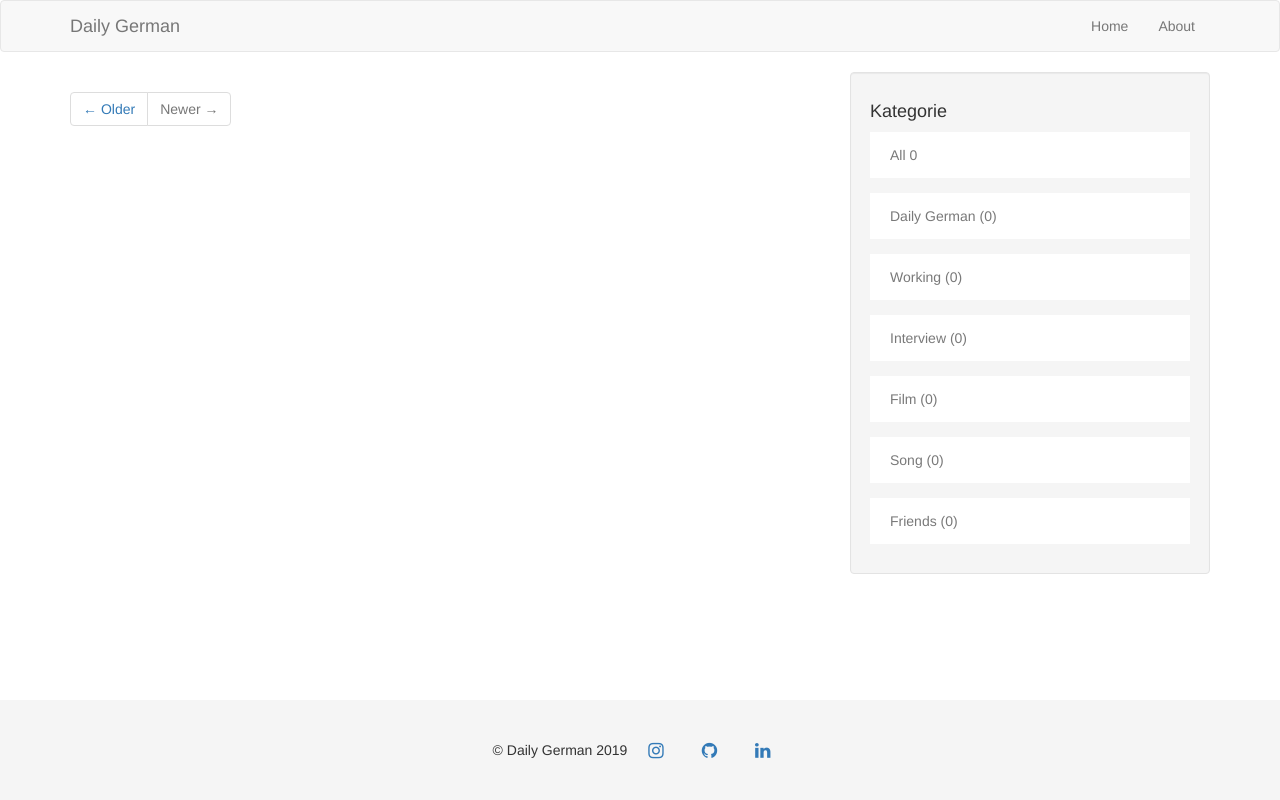
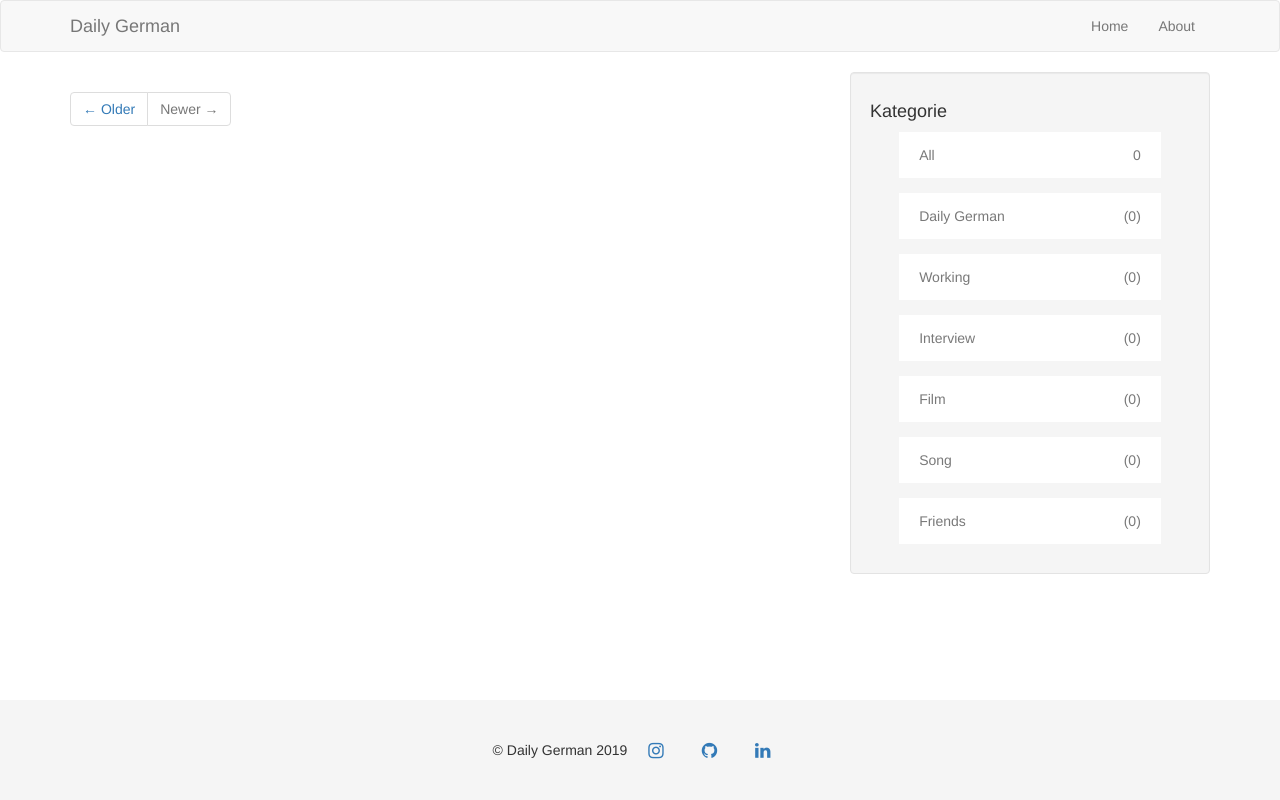
Before and after one commit to dyangcoding/dailyGerman, a Flask app: page / in a window 1280 px wide. Run offline with Flask 2, Linux system fonts and the light colour scheme; data that the repository does not hold is empty; some libraries are stand-ins or nearby versions.

Commit message:
enhance category layout

```diff
--- a/app/templates/home.html
+++ b/app/templates/home.html
@@ -28,35 +28,42 @@
           <div class="well">
               <h4>Kategorie</h4>
               <div class="row">
-                  <div class="col-lg-12">
+                  <div class="col-md-10 col-md-offset-1">
                       <ul class="list-unstyled cat-list">
                               <li>
-                                  <a class="d-flex justify-content-center" href="{{url_for('main.home')}}">
-                                  All {% if allPosts %} ({{allPosts|length}}) {% else %} 0 {% endif %}
+                                  <a href="{{url_for('main.home')}}">
+                                  <span>All</span>
+                                  <span class="pull-right">{% if allPosts %} ({{allPosts|length}}) {% else %} 0 {% endif %}</span>
                                   </a>
                               </li>
-                              <li><a class="d-flex justify-content-center" href="{{url_for('main.dailyGerman')}}">
-                                  Daily German ({{ allPosts | selectattr('categorie', 'equalto','DailyGerman') | list | length}})
+                              <li><a href="{{url_for('main.dailyGerman')}}">
+                                  <span>Daily German</span>
+                                  <span class="pull-right">({{ allPosts | selectattr('categorie', 'equalto','DailyGerman') | list | length}})</span>
                                   </a>
                               </li>
-                              <li><a class="d-flex justify-content-center" href="{{url_for('main.working')}}">
-                                  Working ({{ allPosts | selectattr('categorie', 'equalto','Working') | list | length}})
+                              <li><a href="{{url_for('main.working')}}">
+                                  <span>Working</span>
+                                  <span class="pull-right">({{ allPosts | selectattr('categorie', 'equalto','Working') | list | length}})</span>
                                   </a>
                               </li>
-                              <li><a class="d-flex justify-content-center" href="{{url_for('main.interview')}}">
-                                  Interview ({{ allPosts | selectattr('categorie', 'equalto','Interview') | list | length}})
+                              <li><a href="{{url_for('main.interview')}}">
+                                  <span>Interview</span>
+                                  <span class="pull-right">({{ allPosts | selectattr('categorie', 'equalto','Interview') | list | length}})</span>
                                   </a>
                               </li>
-                              <li><a class="d-flex justify-content-center" href="{{url_for('main.film')}}">
-                                  Film ({{ allPosts | selectattr('categorie', 'equalto','Film') | list | length}})
+                              <li><a href="{{url_for('main.film')}}">
+                                  <span>Film</span>
+                                  <span class="pull-right">({{ allPosts | selectattr('categorie', 'equalto','Film') | list | length}})</span>
                                   </a>
                               </li>
-                              <li><a class="d-flex justify-content-center" href="{{url_for('main.song')}}">
-                                  Song ({{ allPosts | selectattr('categorie', 'equalto','Song') | list | length}})
+                              <li><a href="{{url_for('main.song')}}">
+                                  <span>Song</span>
+                                  <span class="pull-right">({{ allPosts | selectattr('categorie', 'equalto','Song') | list | length}})</span>
                                   </a>
                               </li>
-                              <li><a class="d-flex justify-content-center" href="{{url_for('main.friends')}}">
-                                  Friends ({{ allPosts | selectattr('categorie', 'equalto','Friends') | list | length}})
+                              <li><a href="{{url_for('main.friends')}}">
+                                  <span>Friends</span>
+                                  <span class="pull-right">({{ allPosts | selectattr('categorie', 'equalto','Friends') | list | length}})</span>
                                   </a>
                               </li>
                       </ul>
```
